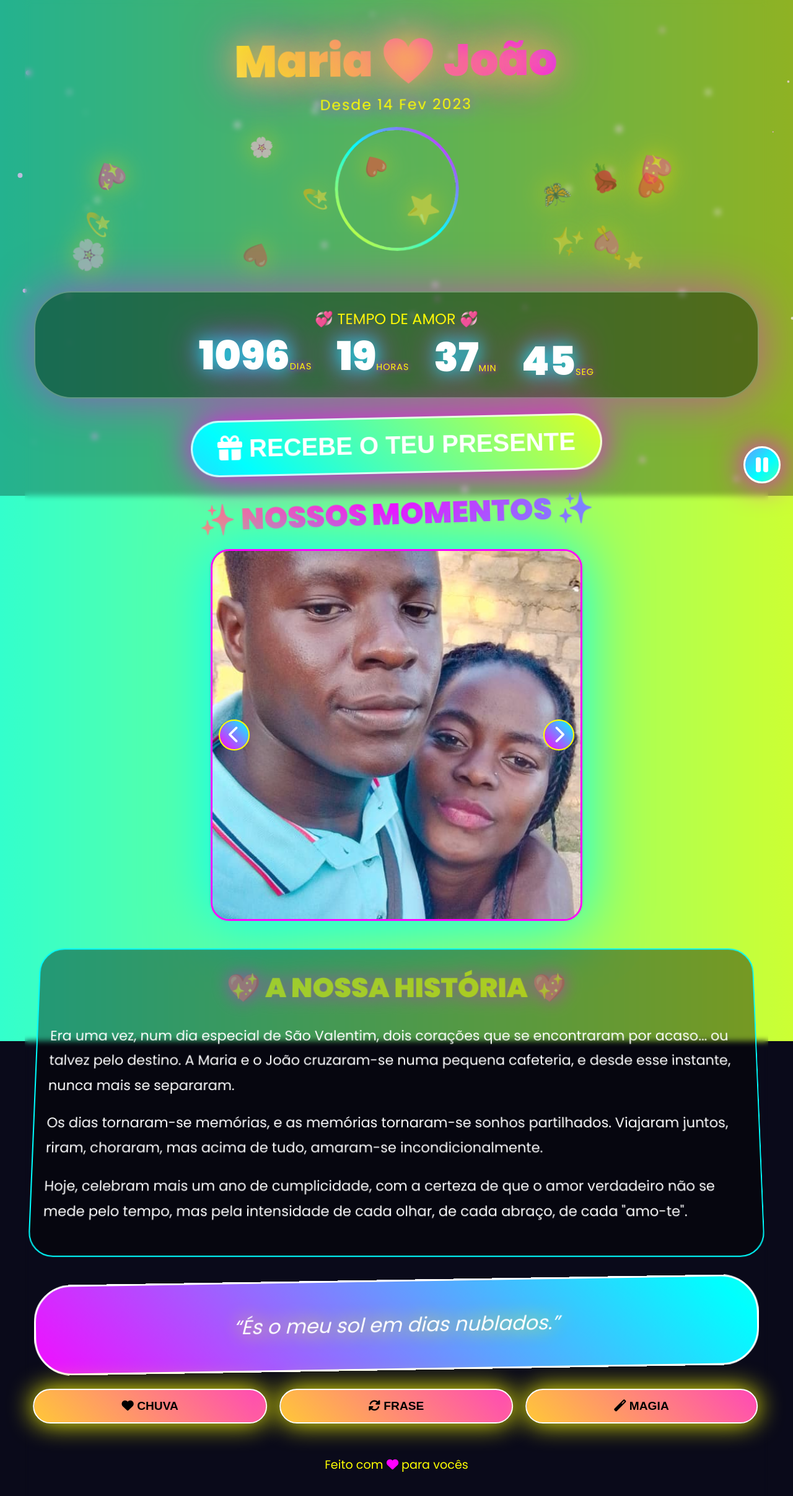
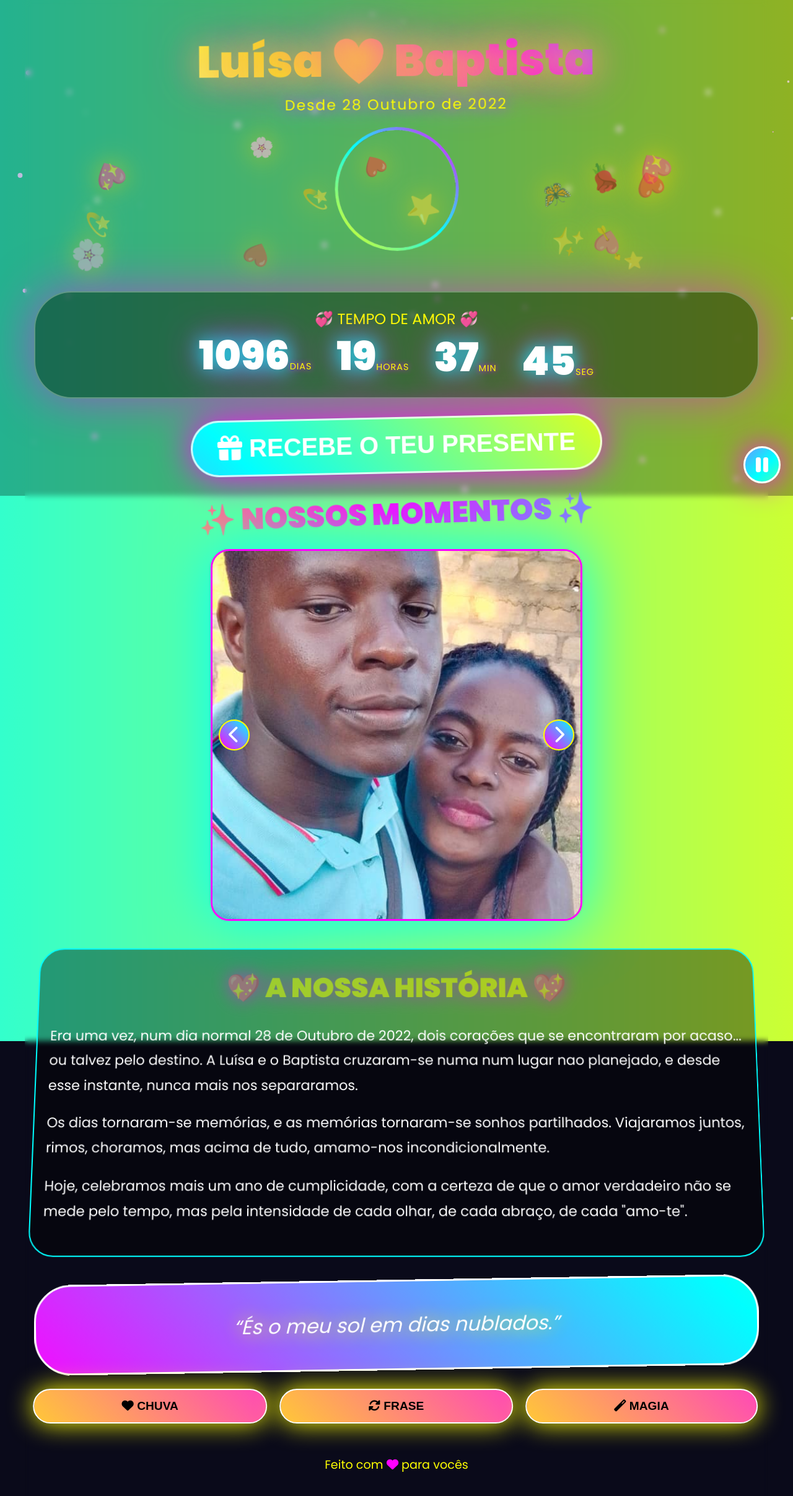
Before and after one commit to Profbenjanuario/Love, a plain HTML site: page Bat/namorados3.html in a window 1280 px wide. Shown: the top 2414 px of the page at 62% size. Drawn offline with Linux system fonts and the light colour scheme.

Commit message:
Update namorados3.html

```diff
--- a/Bat/namorados3.html
+++ b/Bat/namorados3.html
@@ -3,7 +3,7 @@
 <head>
   <meta charset="UTF-8">
   <meta name="viewport" content="width=device-width, initial-scale=1.0, maximum-scale=1.0, user-scalable=no">
-  <title>Maria ❤️ João - Amor Eterno</title>
+  <title>Luísa ❤️ Baptista - Amor Eterno</title>
   <style>
     * {
       margin: 0;
@@ -603,9 +603,9 @@
 
   <div class="container">
     <header>
-      <h1>Maria ❤️ João</h1>
-      <div class="data-inicio">Desde 14 Fev 2023</div>
-      <img src="foto1.jpg" alt="Maria e João" class="foto-principal" onclick="abrirLightbox(this.src)" loading="lazy">
+      <h1>Luísa ❤️ Baptista</h1>
+      <div class="data-inicio">Desde 28 Outubro de 2022</div>
+      <img src="foto1.jpg" alt="Luísa e Baptista" class="foto-principal" onclick="abrirLightbox(this.src)" loading="lazy">
     </header>
 
     <div class="contador-wrapper">
@@ -648,9 +648,9 @@
     <div class="historia">
       <h2>💖 A NOSSA HISTÓRIA 💖</h2>
       <div class="historia-texto">
-        <p>Era uma vez, num dia especial de São Valentim, dois corações que se encontraram por acaso... ou talvez pelo destino. A Maria e o João cruzaram-se numa pequena cafeteria, e desde esse instante, nunca mais se separaram.</p>
-        <p>Os dias tornaram-se memórias, e as memórias tornaram-se sonhos partilhados. Viajaram juntos, riram, choraram, mas acima de tudo, amaram-se incondicionalmente.</p>
-        <p>Hoje, celebram mais um ano de cumplicidade, com a certeza de que o amor verdadeiro não se mede pelo tempo, mas pela intensidade de cada olhar, de cada abraço, de cada "amo-te".</p>
+        <p>Era uma vez, num dia normal 28 de Outubro de 2022, dois corações que se encontraram por acaso... ou talvez pelo destino. A Luísa e o Baptista cruzaram-se numa num lugar nao planejado, e desde esse instante, nunca mais nos separaramos.</p>
+        <p>Os dias tornaram-se memórias, e as memórias tornaram-se sonhos partilhados. Viajaramos juntos, rimos, choramos, mas acima de tudo, amamo-nos incondicionalmente.</p>
+        <p>Hoje, celebramos mais um ano de cumplicidade, com a certeza de que o amor verdadeiro não se mede pelo tempo, mas pela intensidade de cada olhar, de cada abraço, de cada "amo-te".</p>
       </div>
     </div>
 
@@ -688,7 +688,7 @@
       "O teu abraço é o meu lugar favorito."
     ];
 
-    const mensagemRomantica = "Meu amor, Maria... Desde o primeiro momento em que te vi, soube que eras a pessoa que iria mudar a minha vida para sempre. Cada dia ao teu lado é um presente, cada sorriso teu ilumina o meu mundo, cada abraço teu é o meu porto seguro. És a minha melhor amiga, minha confidente, meu amor, minha vida. Prometo amar-te hoje, amanhã e para toda a eternidade. Obrigado por existires e por fazeres de mim a pessoa mais feliz do mundo. Amo-te mais do que as palavras podem expressar. Para sempre teu, João 💖";
+    const mensagemRomantica = "Meu amor, Luísa... Desde o primeiro momento em que te vi, soube que eras a pessoa que iria mudar a minha vida para sempre. Cada dia ao teu lado é um presente, cada sorriso teu ilumina o meu mundo, cada abraço teu é o meu porto seguro. És a minha melhor amiga, minha confidente, meu amor, minha vida. Prometo amar-te hoje, amanhã e para toda a eternidade. Obrigado por existires e por fazeres de mim a pessoa mais feliz do mundo. Amo-te mais do que as palavras podem expressar. Para sempre teu, Baptista 💖";
 
     // ========== CONTADOR ==========
     function atualizarContador() {
```
